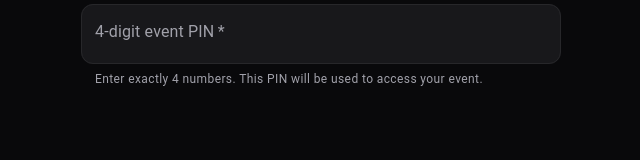
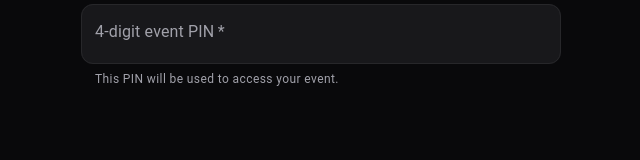
Before and after one commit to Smylecards-web/frontend, a Next.js app: page /host/start in a window 1280 px wide. Shown: the part 236-396 px from the top of the page, without its empty margins (319-959 px from the left). Built offline with nearby package versions, Linux system fonts and the light colour scheme; no server answers.

Commit message:
Update page.tsx

```diff
--- a/app/host/start/page.tsx
+++ b/app/host/start/page.tsx
@@ -227,7 +227,7 @@ export default function HostStartPage() {
                 setEventPin(e.target.value.replace(/[^0-9]/g, "").slice(0, 4))
               }
               required
-              helperText="Enter exactly 4 numbers. This PIN will be used to access your event."
+              helperText="This PIN will be used to access your event."
               inputProps={{
                 inputMode: "numeric",
                 maxLength: 4,
```
